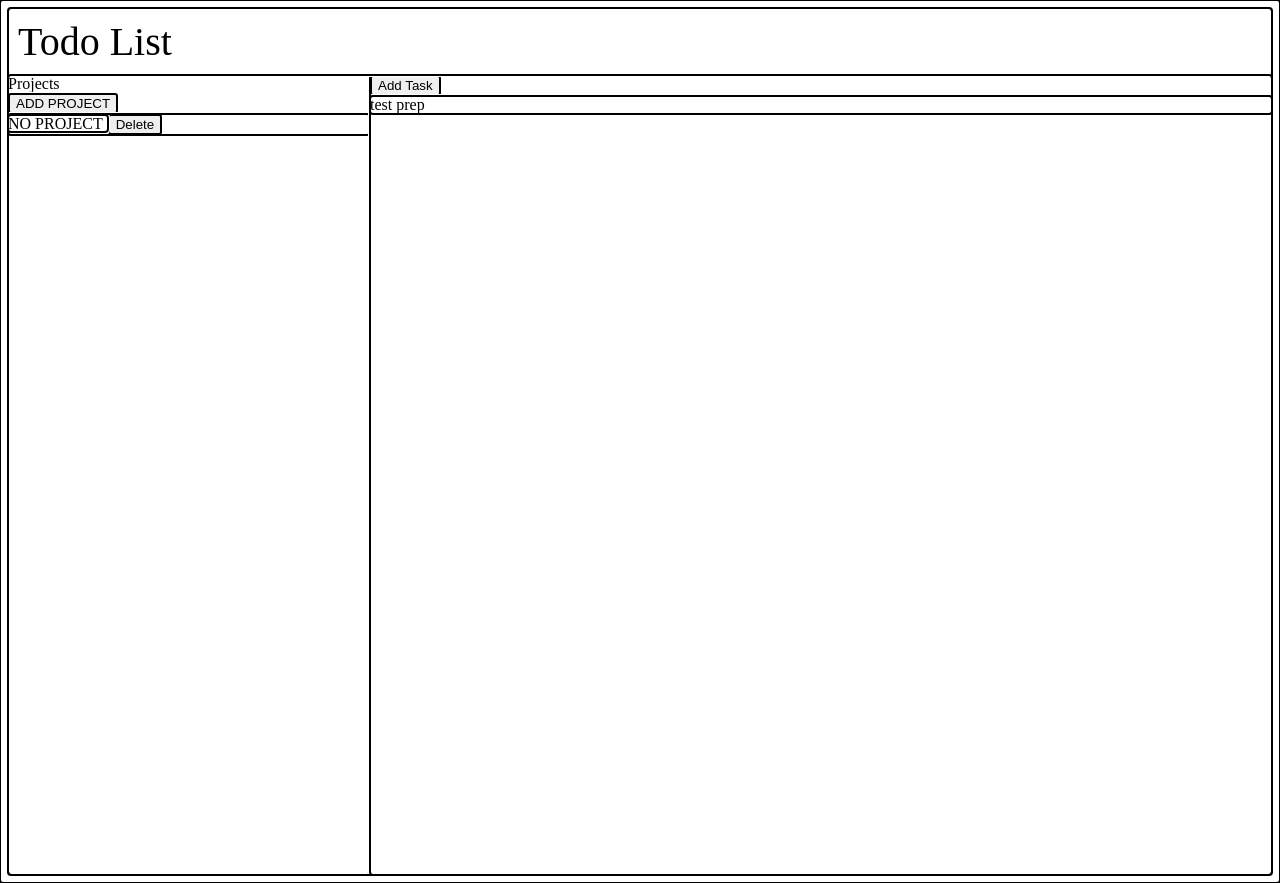
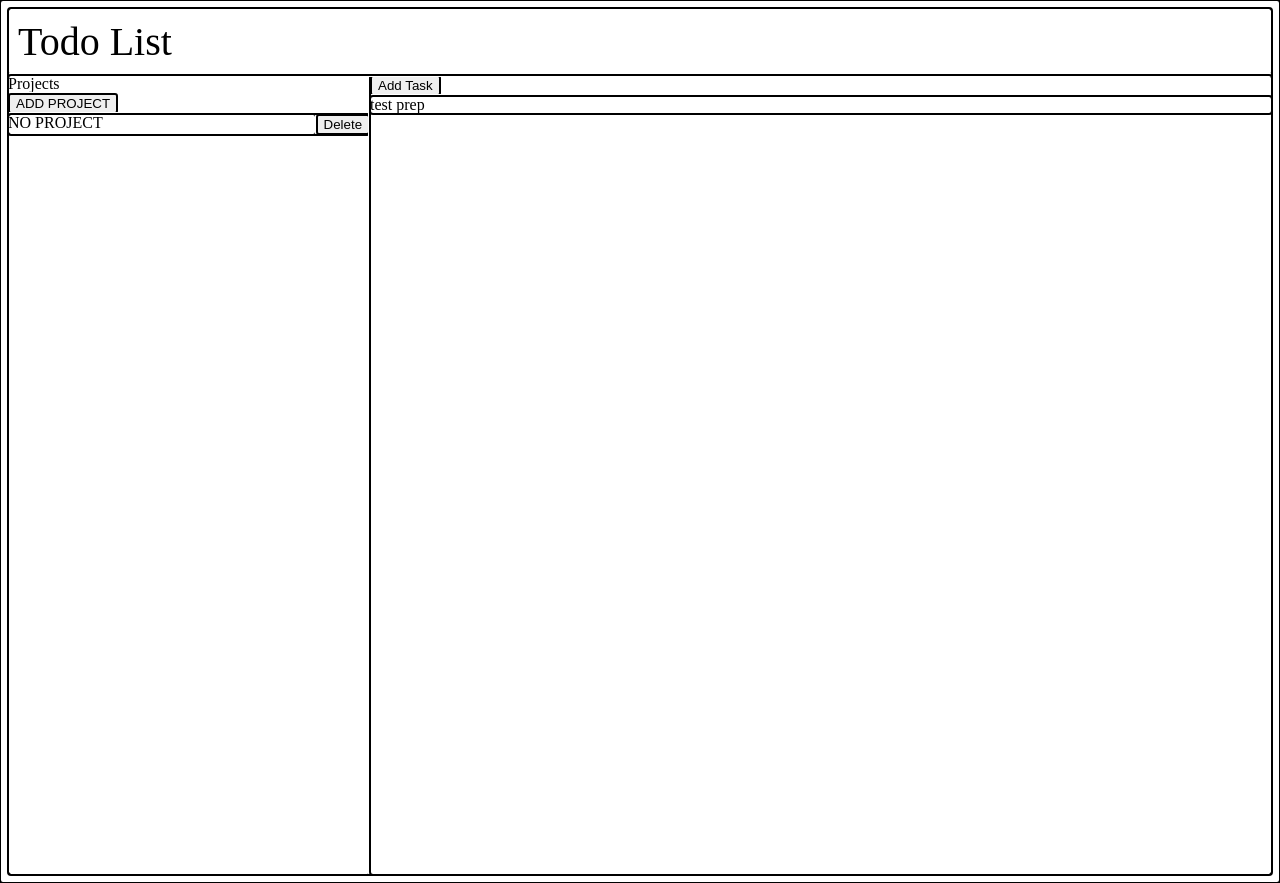
Before and after one commit to singhutp-glitch/todo-list, a website built with webpack: page src/template.html in a window 1280 px wide. Built offline with nearby package versions, Linux system fonts and the light colour scheme.

Commit message:
Size project card content

```diff
--- a/src/dom.js
+++ b/src/dom.js
@@ -54,9 +54,9 @@ class domStuff
         const projectCard=document.createElement('div');
         const projectName=document.createElement('div');
         const deleteBtn=document.createElement('button');
-        projectName.classList.add('projectName');
+        projectName.classList.add('projectCard');
         deleteBtn.classList.add('deleteProject');
-        projectCard.classList.add('projectCard');
+        projectCard.classList.add('projectCardUp');
         projectName.textContent=project.title;
         deleteBtn.textContent="Delete";
         projectCard.appendChild(projectName);
--- a/src/styles.css
+++ b/src/styles.css
@@ -26,7 +26,12 @@ nav{
 form#newTask>input{
     display: block;
 }
-.projectName{
+.projectCard{
     display: inline;
     padding-right: 5px;
+    flex: 1 1 auto;
 }
+.projectCardUp{
+    display: flex;
+    justify-content: space-between;
+}
```
